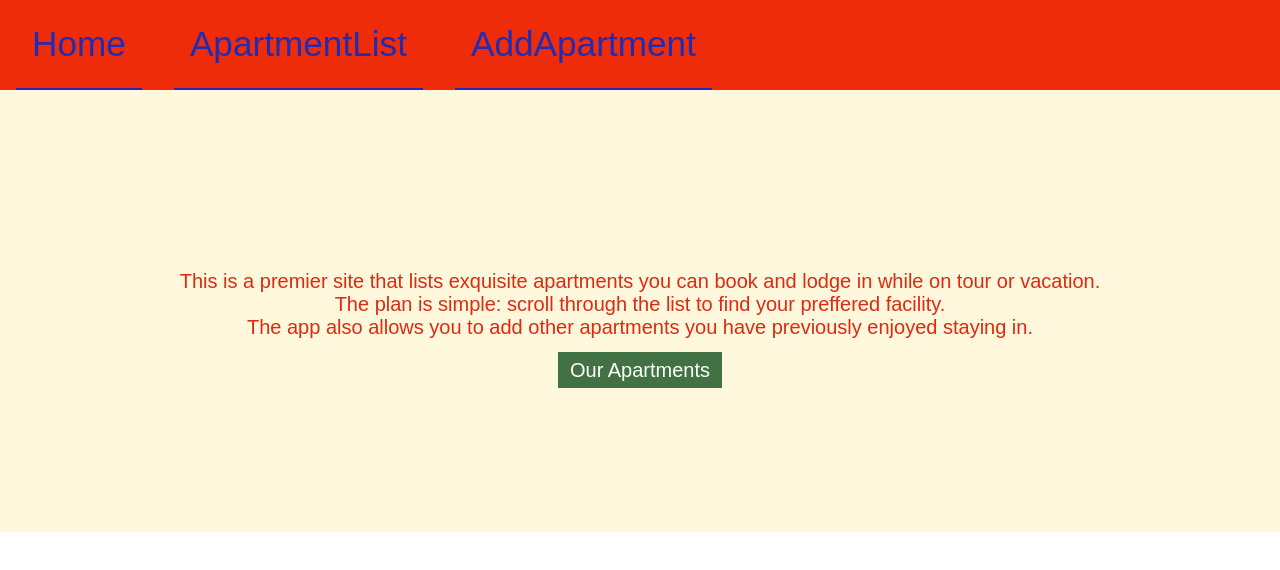
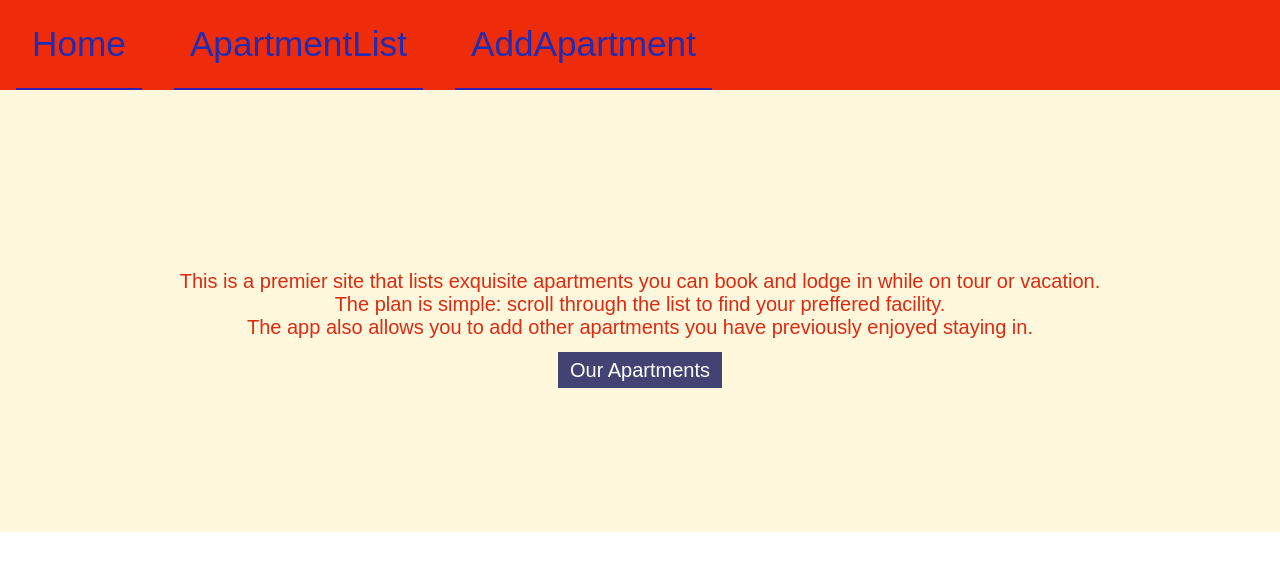
Before and after one commit to joshuamwale/Airbnb-clone-Apartment-listing-App, a React (Create React App) app: page / in a window 1280 px wide. Shown: the top 570 px of the page. Built offline with nearby package versions, Linux system fonts and the light colour scheme.

Commit message:
changed colour of homebtn

```diff
--- a/src/index.css
+++ b/src/index.css
@@ -15,7 +15,7 @@ body {
   margin-left: 10px;
   max-height: fit-content;
   text-decoration: none;
-  background-color: rgb(66, 114, 68);
+  background-color: rgb(66, 67, 114);
   padding: 7px 12px;
   color: white;
 }
```
